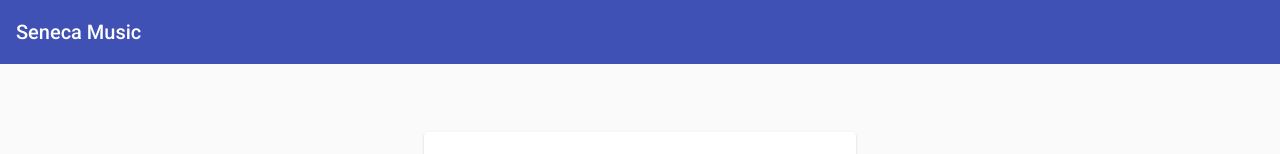
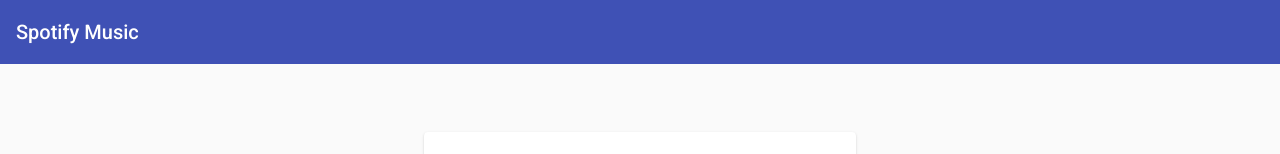
Before and after one commit to codename-Zoe/spotify_app, an Angular app: page /login in a window 1280 px wide. Shown: the top 154 px of the page. Built offline with nearby package versions, Linux system fonts and the light colour scheme.

Commit message:
first commit

```diff
--- a/src/app/app.component.html
+++ b/src/app/app.component.html
@@ -18,7 +18,7 @@
 
     <a class="navbar-brand" matTooltip="Home">
       <h1>
-        Seneca Music
+        Spotify Music
       </h1>
     </a>
 
```
